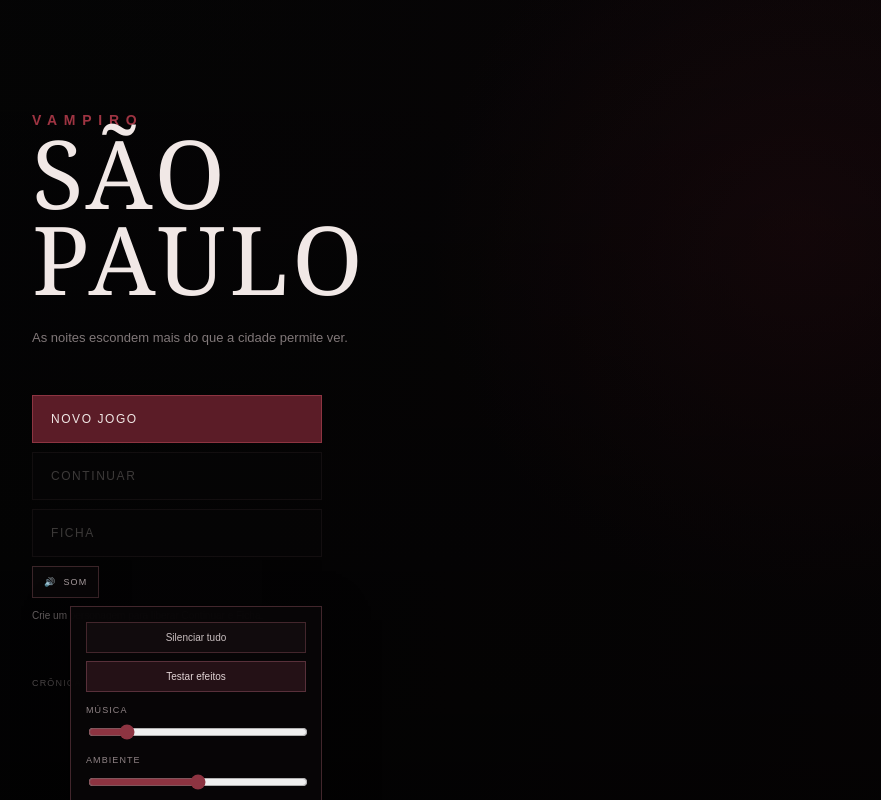
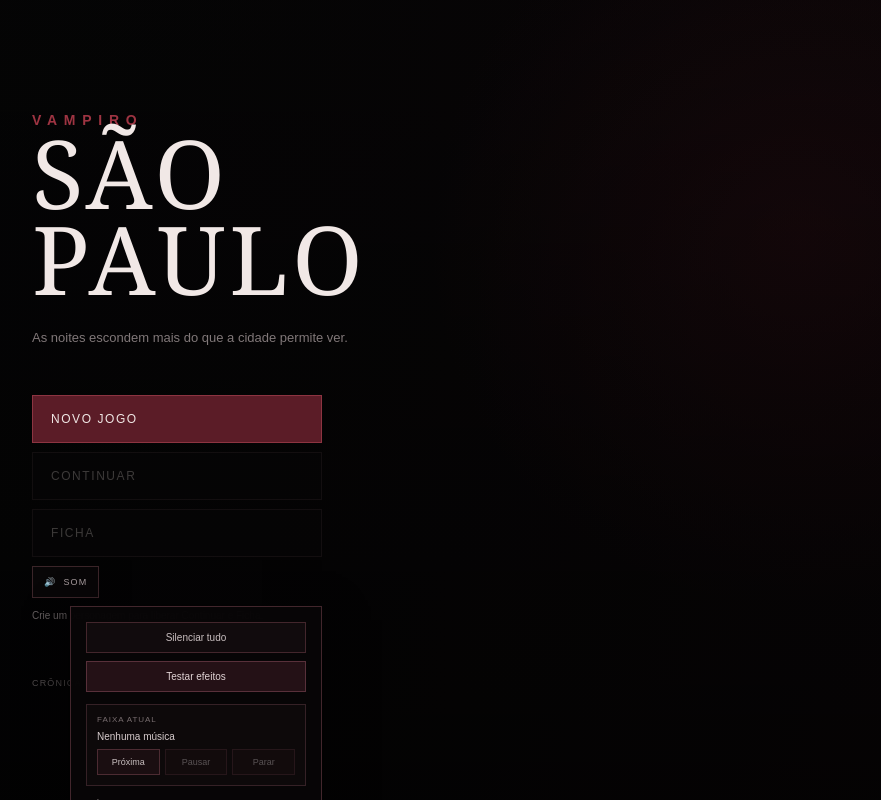
Before and after one commit to colicignoubuntu-w/vampiro-a-mascara-sp, a React (Vite) app: page / in a window 1280 px wide. Both pictures are taken after a click on the button "Configurar som". Shown: the whole page, without its empty margins (96-977 px from the left). Built offline with nearby package versions, Linux system fonts and the light colour scheme; no server answers.

Commit message:
feat: adiciona controles de reprodução musical

```diff
--- a/src/components/AudioControls/AudioControls.css
+++ b/src/components/AudioControls/AudioControls.css
@@ -73,3 +73,54 @@
 .audio-controls-test:hover {
   background: #351820;
 }
+
+.audio-controls-player {
+  display: grid;
+  gap: 7px;
+  margin-top: 12px;
+  padding: 10px;
+  border: 1px solid #352126;
+  background: #0d090a;
+}
+
+.audio-controls-track-label {
+  color: #786d6f;
+  font-size: 8px;
+  letter-spacing: 0.12em;
+  text-transform: uppercase;
+}
+
+.audio-controls-player strong {
+  overflow: hidden;
+  color: #d7cccd;
+  font-size: 10px;
+  font-weight: normal;
+  text-overflow: ellipsis;
+  white-space: nowrap;
+}
+
+.audio-controls-player-actions {
+  display: grid;
+  grid-template-columns: repeat(3, 1fr);
+  gap: 5px;
+}
+
+.audio-controls-player-actions button {
+  min-width: 0;
+  padding: 7px 3px;
+  border: 1px solid #4c2b32;
+  color: #c9bfc0;
+  background: #1a0e11;
+  font-size: 9px;
+  cursor: pointer;
+}
+
+.audio-controls-player-actions button:hover:not(:disabled) {
+  color: #fff;
+  background: #351820;
+}
+
+.audio-controls-player-actions button:disabled {
+  cursor: default;
+  opacity: 0.4;
+}
--- a/src/components/AudioControls/AudioControls.jsx
+++ b/src/components/AudioControls/AudioControls.jsx
@@ -6,6 +6,9 @@ import {
 import {
   audioEngine,
 } from '../../engine/audio/audioEngine'
+import {
+  AUDIO_CATALOG,
+} from '../../data/audio/audioCatalog'
 
 import './AudioControls.css'
 
@@ -24,6 +27,10 @@ export default function AudioControls() {
       audioEngine.getSnapshot,
       audioEngine.getSnapshot
     )
+  const currentMusic =
+    AUDIO_CATALOG.music[
+      settings.playback.musicKey
+    ]
 
   return (
     <div className="audio-controls">
@@ -72,6 +79,57 @@ export default function AudioControls() {
             Testar efeitos
           </button>
 
+          <div className="audio-controls-player">
+            <span className="audio-controls-track-label">
+              Faixa atual
+            </span>
+            <strong>
+              {currentMusic?.title ??
+                'Nenhuma música'}
+            </strong>
+
+            <div className="audio-controls-player-actions">
+              <button
+                type="button"
+                onClick={() =>
+                  audioEngine.playNextMusic()
+                }
+              >
+                Próxima
+              </button>
+
+              <button
+                type="button"
+                disabled={
+                  settings.playback
+                    .musicStopped
+                }
+                onClick={() =>
+                  audioEngine
+                    .toggleMusicPause()
+                }
+              >
+                {settings.playback
+                  .musicPaused
+                  ? 'Continuar'
+                  : 'Pausar'}
+              </button>
+
+              <button
+                type="button"
+                disabled={
+                  settings.playback
+                    .musicStopped
+                }
+                onClick={() =>
+                  audioEngine.stopMusic()
+                }
+              >
+                Parar
+              </button>
+            </div>
+          </div>
+
           {CHANNELS.map(
             ([channel, label]) => (
               <label key={channel}>
--- a/src/data/audio/audioCatalog.js
+++ b/src/data/audio/audioCatalog.js
@@ -1,36 +1,42 @@
 export const AUDIO_CATALOG = {
   music: {
     main_menu: {
+      title: 'Menu Principal',
       src: '/audio/music/main-menu.mp3',
       volume: 0.5,
       loop: true,
       stream: true,
     },
     awakening: {
+      title: 'Despertar',
       src: '/audio/music/awakening.mp3',
       volume: 0.48,
       loop: true,
       stream: true,
     },
     judgment: {
+      title: 'Julgamento',
       src: '/audio/music/judgment.mp3',
       volume: 0.55,
       loop: true,
       stream: true,
     },
     investigation: {
+      title: 'Investigação',
       src: '/audio/music/investigation.mp3',
       volume: 0.45,
       loop: true,
       stream: true,
     },
     city_night: {
+      title: 'Noite na Cidade',
       src: '/audio/music/city-night.mp3',
       volume: 0.42,
       loop: true,
       stream: true,
     },
     police_tension: {
+      title: 'Tensão Policial',
       src: '/audio/music/police-tension.mp3',
       volume: 0.5,
       loop: true,
--- a/src/engine/audio/audioEngine.js
+++ b/src/engine/audio/audioEngine.js
@@ -82,6 +82,15 @@ class AudioEngine {
     this.unlocked = false
     this.listeners = new Set()
     this.lastPlayedAt = new Map()
+    this.playback = {
+      musicKey: null,
+      musicPaused: false,
+      musicStopped: true,
+    }
+    this.snapshot = {
+      ...this.settings,
+      playback: this.playback,
+    }
 
     subscribeToDiceRolls(() => {
       this.playSfx('dice_roll')
@@ -97,9 +106,16 @@ class AudioEngine {
     }
   }
 
-  getSnapshot = () => this.settings
+  getSnapshot = () => this.snapshot
 
   emit() {
+    this.snapshot = {
+      ...this.settings,
+      playback: {
+        ...this.playback,
+      },
+    }
+
     for (const listener of
       this.listeners) {
       listener()
@@ -339,6 +355,15 @@ class AudioEngine {
       ...entry,
     }
 
+    if (channel === 'music') {
+      this.playback = {
+        musicKey: key,
+        musicPaused: false,
+        musicStopped: false,
+      }
+      this.emit()
+    }
+
     if (previous?.sound) {
       const oldVolume =
         previous.sound.volume()
@@ -360,6 +385,14 @@ class AudioEngine {
       this.current[channel]
 
     if (!active?.sound) {
+      if (channel === 'music') {
+        this.playback = {
+          musicKey: null,
+          musicPaused: false,
+          musicStopped: true,
+        }
+        this.emit()
+      }
       return
     }
 
@@ -370,6 +403,97 @@ class AudioEngine {
       active.sound.stop()
     }, 550)
     this.current[channel] = null
+
+    if (channel === 'music') {
+      this.playback = {
+        musicKey: null,
+        musicPaused: false,
+        musicStopped: true,
+      }
+      this.emit()
+    }
+  }
+
+  async playNextMusic() {
+    await this.unlock()
+
+    const musicKeys = Object.keys(
+      AUDIO_CATALOG.music
+    )
+
+    if (musicKeys.length === 0) {
+      return
+    }
+
+    const currentKey =
+      this.current.music?.key ??
+      this.desired.music
+    const currentIndex =
+      musicKeys.indexOf(currentKey)
+
+    for (
+      let offset = 1;
+      offset <= musicKeys.length;
+      offset += 1
+    ) {
+      const nextIndex =
+        (currentIndex + offset) %
+        musicKeys.length
+      const nextKey =
+        musicKeys[nextIndex]
+
+      if (nextKey === currentKey) {
+        continue
+      }
+
+      const entry = await this.getSound(
+        'music',
+        nextKey
+      )
+
+      if (entry) {
+        await this.playLoop(
+          'music',
+          nextKey
+        )
+        return
+      }
+    }
+  }
+
+  toggleMusicPause() {
+    const active = this.current.music
+
+    if (!active?.sound) {
+      return
+    }
+
+    if (this.playback.musicPaused) {
+      active.sound.volume(
+        this.getVolume(
+          'music',
+          active.definition
+        )
+      )
+      active.sound.play()
+      this.playback = {
+        ...this.playback,
+        musicPaused: false,
+        musicStopped: false,
+      }
+    } else {
+      active.sound.pause()
+      this.playback = {
+        ...this.playback,
+        musicPaused: true,
+      }
+    }
+
+    this.emit()
+  }
+
+  stopMusic() {
+    this.stopChannel('music')
   }
 
   async playSfx(key) {
```
